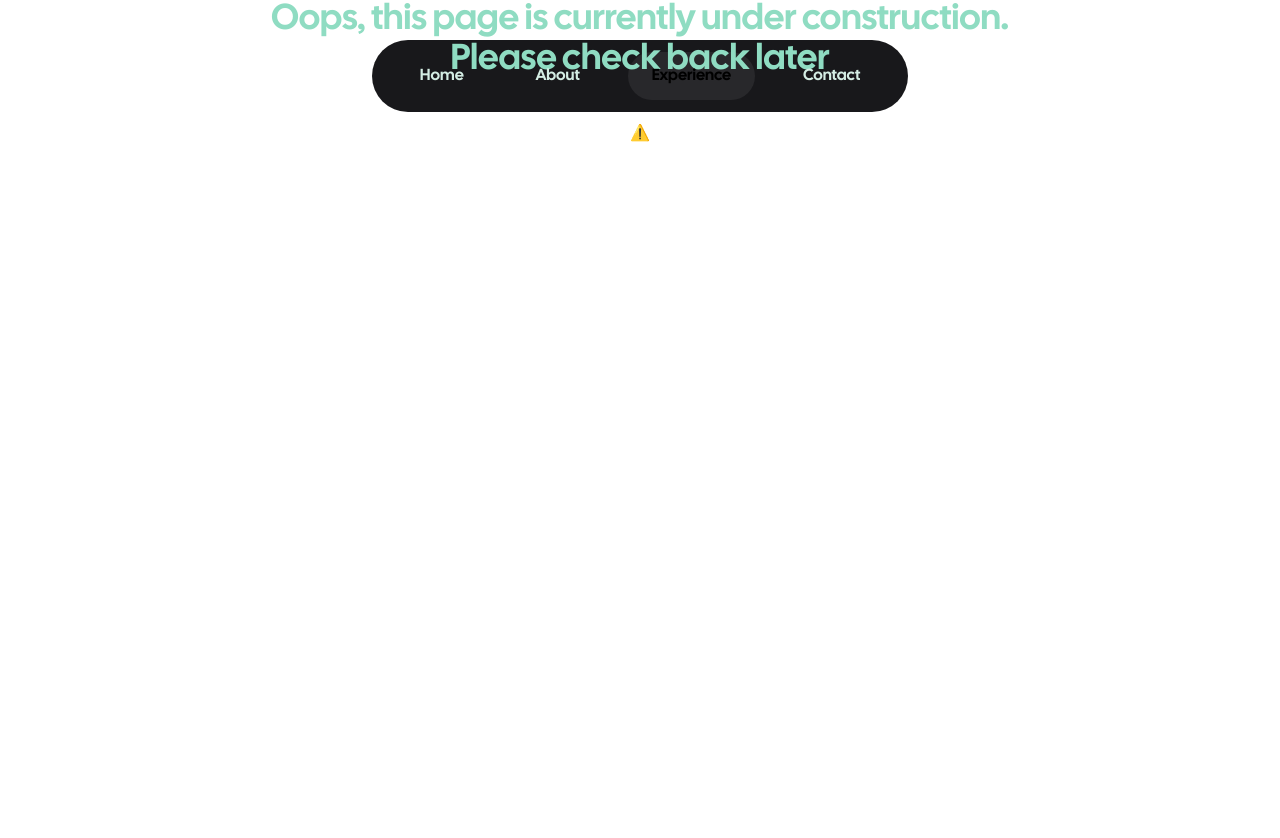
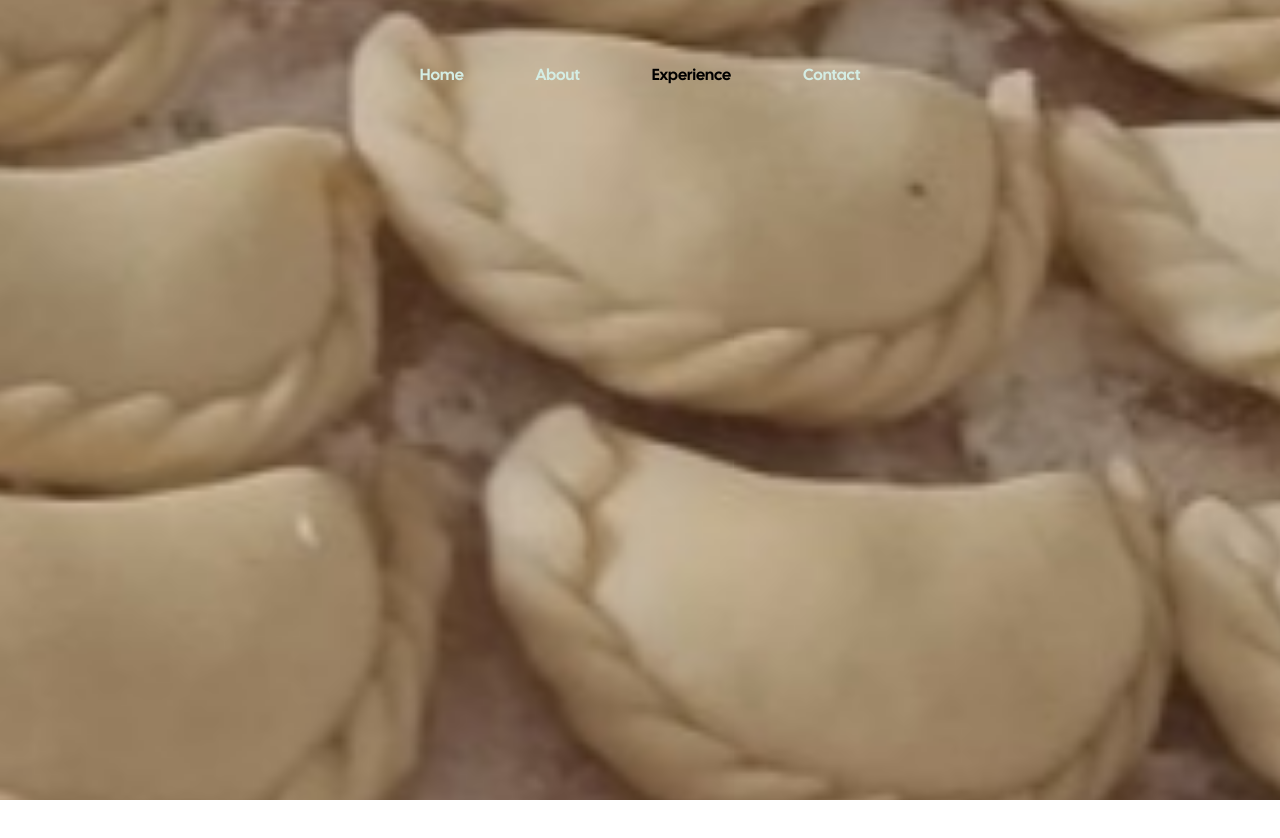
Before and after one commit to m-dombkowski/Portfolio-website, a Next.js app: page /experience in a window 1280 px wide. Shown: the top 838 px of the page. Before the commit the page ends 800 px from the top, so only its background shows below. Built offline with nearby package versions, Linux system fonts and the light colour scheme; no server answers.

Commit message:
feature: first draft of parallex gallery

```diff
--- /dev/null
+++ b/src/app/components/gallery/gallery.tsx
@@ -0,0 +1,140 @@
+import { motion, useScroll, useTransform } from "framer-motion";
+import { useRef } from "react";
+import Image from "next/image";
+import brownie from "../../../../public/images/food/brownie-kokos.png";
+import chmurka from "../../../../public/images/food/chmurka.jpg";
+import ciasteczka from "../../../../public/images/food/ciasteczka.jpg";
+import cynamonki from "../../../../public/images/food/cynamonki.jpg";
+import drozdzowka from "../../../../public/images/food/drozdzowka-maliny.jpg";
+import jagodzianka from "../../../../public/images/food/jagodzianka.jpg";
+import pierogi from "../../../../public/images/food/pierogi.jpg";
+
+export default function Gallery() {
+  const container = useRef<HTMLDivElement>(null);
+
+  const { scrollYProgress } = useScroll({
+    target: container,
+    offset: ["start start", "end end"],
+  });
+
+  const scale4 = useTransform(scrollYProgress, [0, 1], [1, 4]);
+  const scale5 = useTransform(scrollYProgress, [0, 1], [1, 5]);
+  const scale6 = useTransform(scrollYProgress, [0, 1], [1, 6]);
+  const scale8 = useTransform(scrollYProgress, [0, 1], [1, 8]);
+  const scale9 = useTransform(scrollYProgress, [0, 1], [1, 9]);
+
+  const pictures = [
+    {
+      src: brownie,
+      scale: scale4,
+      alt: "brownie",
+    },
+    {
+      src: chmurka,
+      scale: scale5,
+      alt: "raspberry cloud",
+    },
+    {
+      src: ciasteczka,
+      scale: scale6,
+      alt: "cookies",
+    },
+    {
+      src: cynamonki,
+      scale: scale5,
+      alt: "cinnamon rolls",
+    },
+    {
+      src: drozdzowka,
+      scale: scale6,
+      alt: "raspberry filled bun",
+    },
+    {
+      src: jagodzianka,
+      scale: scale8,
+      alt: "blueberry filled bun",
+    },
+    {
+      src: pierogi,
+      scale: scale9,
+      alt: "pierogi (polish dumplings)",
+    },
+  ];
+
+  return (
+    <div ref={container} className="h-[300vh] relative">
+      <div className="sticky overflow-hidden top-0 h-[100vh]">
+        {pictures.map(({ src, scale, alt }, index) => {
+          return (
+            <motion.div
+              key={index}
+              style={{ scale }}
+              className="w-[100%] h-[100%] top-0 absolute flex justify-center items-center "
+            >
+              <div
+                className="relative w-[25vw] h-[25vh] [&>*:nth-of-type(2)]:top-[-30vh]
+                [&>*:nth-of-type(2)]:left-[5vw]
+                [&>*:nth-of-type(2)]:width-[35vw]
+                [&>*:nth-of-type(2)]:height-[30vh]
+                [&>*:nth-of-type(3)]:top-[-10vh]
+                [&>*:nth-of-type(3)]:left-[-25vw]
+                [&>*:nth-of-type(3)]:width-[20vw]
+                [&>*:nth-of-type(3)]:height-[45vh]
+                [&>*:nth-of-type(4)]:left-[27.5vw]
+                [&>*:nth-of-type(4)]:width-[25vw]
+                [&>*:nth-of-type(4)]:height-[25vh]
+                [&>*:nth-of-type(5)]:top-[27.5vh]
+                [&>*:nth-of-type(5)]:left-[5vw]
+                [&>*:nth-of-type(5)]:width-[20vhw
+                [&>*:nth-of-type(5)]:height-[25vh]
+                [&>*:nth-of-type(6)]:top-[27.5vh]
+                [&>*:nth-of-type(6)]:left-[-22.5vw]
+                [&>*:nth-of-type(6)]:width-[30vw]
+                [&>*:nth-of-type(6)]:height-[25vh]
+                [&>*:nth-of-type(7)]:top-[22.5vh]
+                [&>*:nth-of-type(7)]:left-[25vw]
+                [&>*:nth-of-type(7)]:width-[15vw]
+                [&>*:nth-of-type(7)]:height-[15vh]"
+              >
+                <Image
+                  className="object-cover"
+                  src={src}
+                  fill
+                  alt={alt}
+                  placeholder="blur"
+                />
+              </div>
+            </motion.div>
+          );
+        })}
+      </div>
+    </div>
+  );
+  {
+    /*
+[&>*:nth-of-type(2)]:top-[-30vh]
+[&>*:nth-of-type(2)]:left-[5vw]
+[&>*:nth-of-type(2)]:width-[35vw]
+[&>*:nth-of-type(2)]:height-[30vh]
+[&>*:nth-of-type(3)]:top-[-10vh]
+[&>*:nth-of-type(3)]:left-[-25vw]
+[&>*:nth-of-type(3)]:width-[20vw]
+[&>*:nth-of-type(3)]:height-[45vh]
+[&>*:nth-of-type(4)]:left-[27.5vw]
+[&>*:nth-of-type(4)]:width-[25vw]
+[&>*:nth-of-type(4)]:height-[25vh]
+[&>*:nth-of-type(5)]:top-[27.5vh]
+[&>*:nth-of-type(5)]:left-[5vw]
+[&>*:nth-of-type(5)]:width-[20vhw
+[&>*:nth-of-type(5)]:height-[25vh]
+[&>*:nth-of-type(6)]:top-[27.5vh]
+[&>*:nth-of-type(6)]:left-[-22.5vw]
+[&>*:nth-of-type(6)]:width-[30vw]
+[&>*:nth-of-type(6)]:height-[25vh]
+[&>*:nth-of-type(7)]:top-[22.5vh]
+[&>*:nth-of-type(7)]:left-[25vw]
+[&>*:nth-of-type(7)]:width-[15vw]
+[&>*:nth-of-type(7)]:height-[15vh]
+*/
+  }
+}
--- a/src/app/experience/page.tsx
+++ b/src/app/experience/page.tsx
@@ -1,11 +1,13 @@
 "use client";
 import PageUnderContstuction from "../components/construction/construction";
+import Gallery from "../components/gallery/gallery";
 import PageWrapper from "../components/page-transition/fade";
 
 export default function ExperiencePage() {
   return (
     <PageWrapper>
-      <PageUnderContstuction />
+      {/* <PageUnderContstuction /> */}
+      <Gallery />
     </PageWrapper>
   );
 }
```
